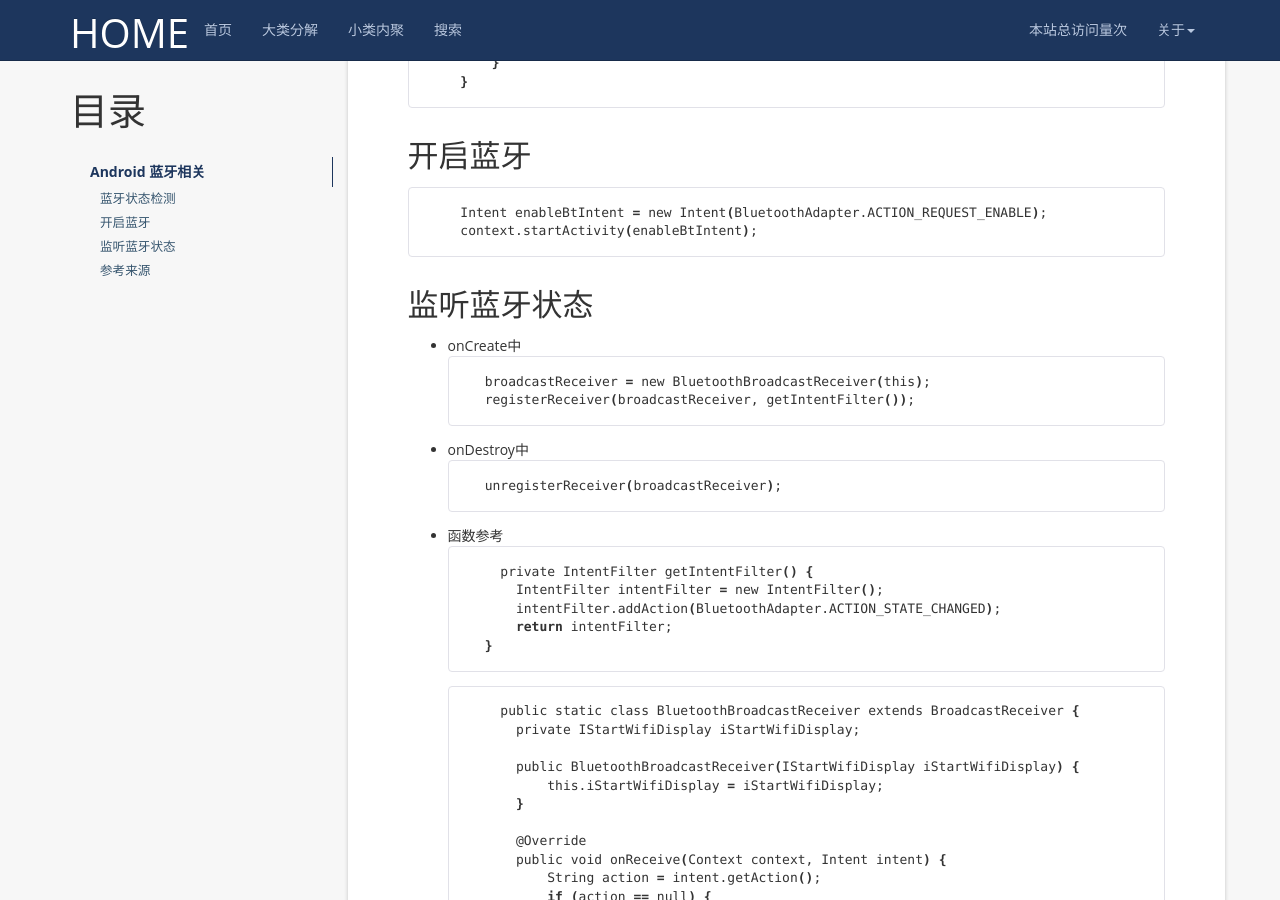
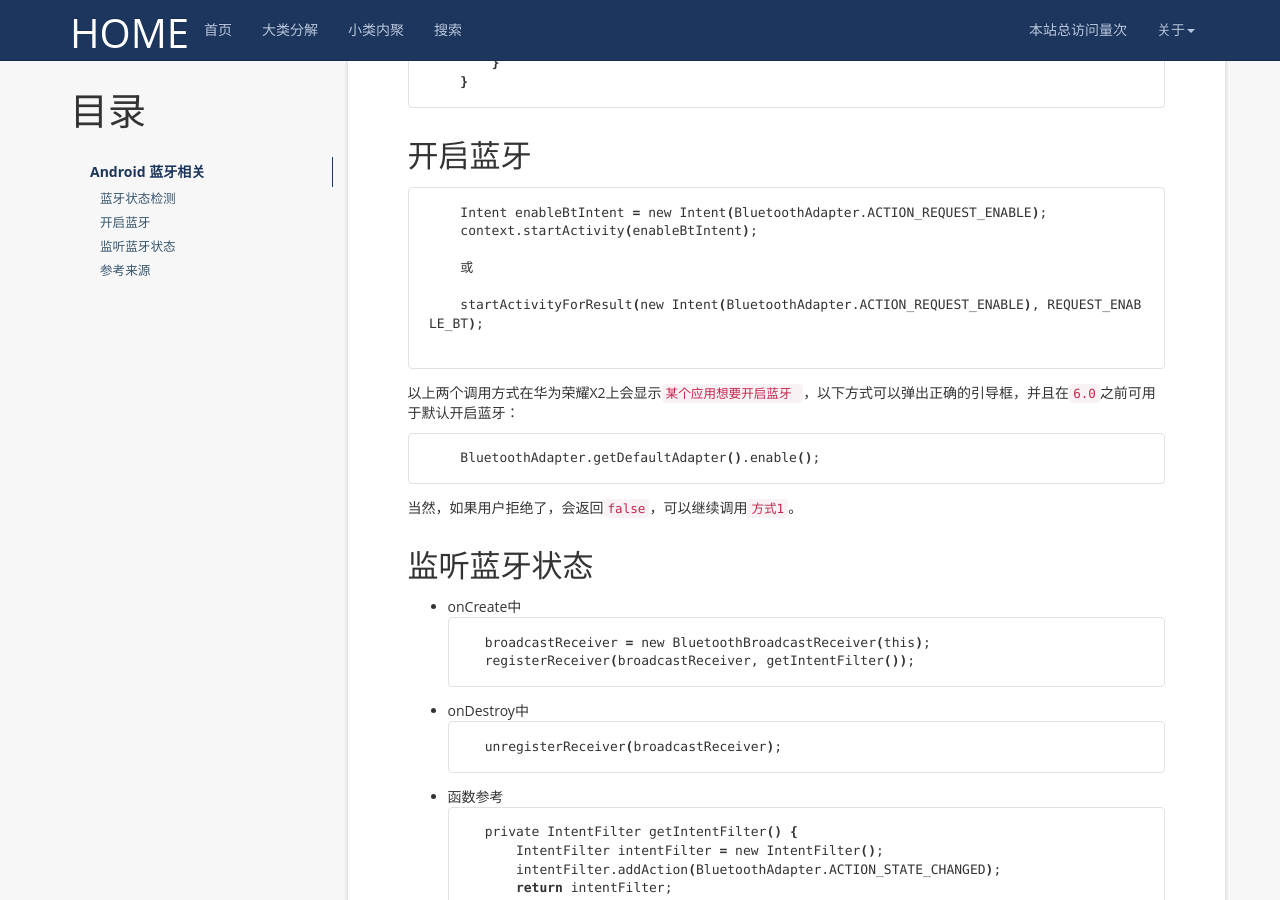
Before and after one commit to hqglichao/hqglichao.github.io, a Jekyll site: the page built from _posts/2019-12-24-bluetooth-permission.md, in a window 1280 px wide and 900 px high, scrolled down 557 px. Built offline with Jekyll 4.4.1, drawn with Linux system fonts in a browser that asks for light colours; nearby versions of some CDN libraries; comment, search, counter and statistics services are not loaded.

Commit message:
modify post
Signed-off-by: huangqinggai <huangqinggai@qiyi.com>

````diff
--- a/_posts/2019-12-24-bluetooth-permission.md
+++ b/_posts/2019-12-24-bluetooth-permission.md
@@ -32,7 +32,17 @@ tag: [bluetooth]
 ```bash
     Intent enableBtIntent = new Intent(BluetoothAdapter.ACTION_REQUEST_ENABLE);
     context.startActivity(enableBtIntent);
+
+    或
+
+    startActivityForResult(new Intent(BluetoothAdapter.ACTION_REQUEST_ENABLE), REQUEST_ENABLE_BT);
+
 ```
+以上两个调用方式在华为荣耀X2上会显示`某个应用想要开启蓝牙 `，以下方式可以弹出正确的引导框，并且在`6.0`之前可用于默认开启蓝牙：
+```bash
+    BluetoothAdapter.getDefaultAdapter().enable();
+```
+当然，如果用户拒绝了，会返回`false`，可以继续调用`方式1`。
 
 ## 监听蓝牙状态
 * onCreate中
@@ -46,7 +56,7 @@ tag: [bluetooth]
   ```
 * 函数参考
   ```bash
-      private IntentFilter getIntentFilter() {
+    private IntentFilter getIntentFilter() {
         IntentFilter intentFilter = new IntentFilter();
         intentFilter.addAction(BluetoothAdapter.ACTION_STATE_CHANGED);
         return intentFilter;
@@ -54,7 +64,7 @@ tag: [bluetooth]
   ```
 
   ```bash
-      public static class BluetoothBroadcastReceiver extends BroadcastReceiver {
+    public static class BluetoothBroadcastReceiver extends BroadcastReceiver {
         private IStartWifiDisplay iStartWifiDisplay;
 
         public BluetoothBroadcastReceiver(IStartWifiDisplay iStartWifiDisplay) {
````
